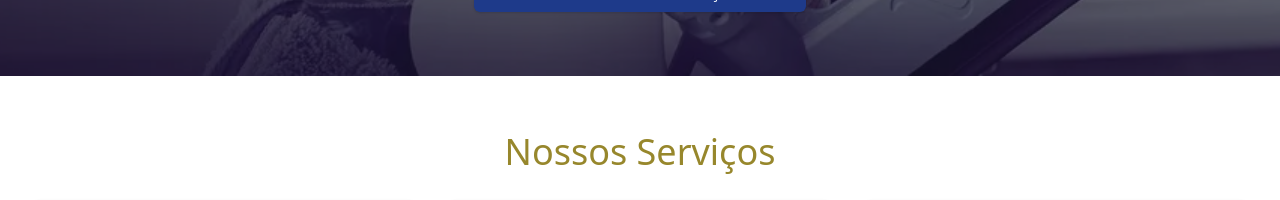
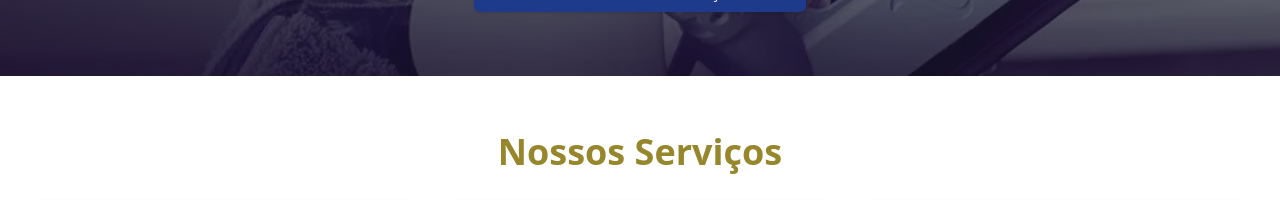
Before and after one commit to williamuteich/ladingPage, a React (Vite) app: page / in a window 1280 px wide. Shown: the part 1560-1760 px from the top of the page. Built offline with nearby package versions, Linux system fonts and the light colour scheme.

Commit message:
ajustado tamanho de fontes da home.

```diff
--- a/src/components/home/etapas/index.tsx
+++ b/src/components/home/etapas/index.tsx
@@ -10,7 +10,7 @@ export function Etapas() {
         <Container>
             <div id="etapas" title="etapas" className="max-w-screen-xl py-8 m-auto xl:pr-2 xl:pl-2">
                 <section className="flex flex-col gap-4">
-                    <h2 className="text-4xl font-medium text-[#97872c] text-center mt-6 mb-6">Nossas Etapas de Limpeza</h2>
+                    <h2 className="text-4xl font-bold font-medium text-[#97872c] text-center mt-6 mb-6">Nossas Etapas de Limpeza</h2>
                     <motion.div
                         ref={ref}
                         initial={{ opacity: 0, y: 100 }}
--- a/src/components/home/formulario/index.tsx
+++ b/src/components/home/formulario/index.tsx
@@ -31,7 +31,7 @@ export function Formulario() {
                     animate={inView ? { x: 0 } : {}}
                     transition={{ duration: 0.8 }}
                 >
-                    <h2 className="text-4xl text-center font-semibold text-[#97872c]">Contato</h2>
+                    <h2 className="text-4xl font-bold text-center text-[#97872c]">Contato</h2>
                     <p className="text-gray-600 mt-2 text-center">
                         Entre em contato conosco para esclarecer dúvidas ou obter mais informações sobre nossos serviços. Estamos aqui para ajudar e garantir que você tenha a melhor experiência possível. Não hesite em nos enviar suas perguntas ou comentários!
                     </p>
--- a/src/components/home/servicos/index.tsx
+++ b/src/components/home/servicos/index.tsx
@@ -48,7 +48,7 @@ export function Servicos() {
   return (
     <Container>
       <div id="servicos" title="servicos" className="border-b border-slate-200 border-b-1 pb-16">
-        <h2 className="text-4xl font-medium text-[#97872c] text-center mt-6 mb-6">Nossos Serviços</h2>
+        <h2 className="text-4xl font-bold text-[#97872c] text-center mt-6 mb-6">Nossos Serviços</h2>
         <Carousel
           opts={{
           align: "start",
```
